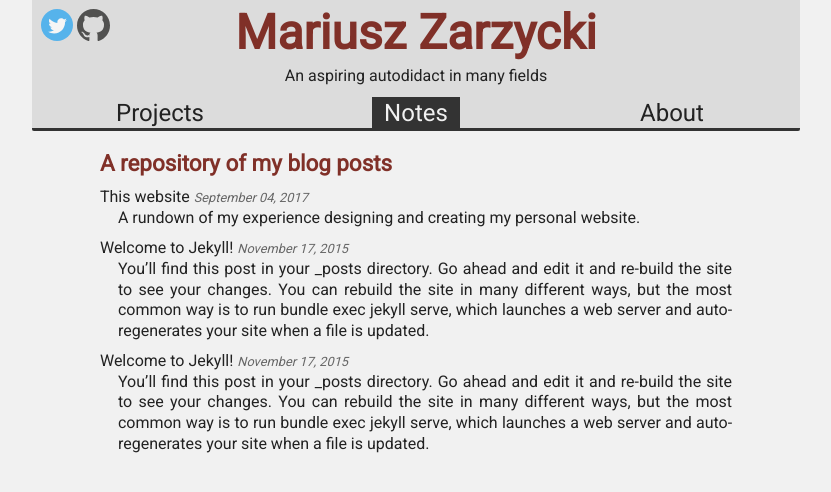
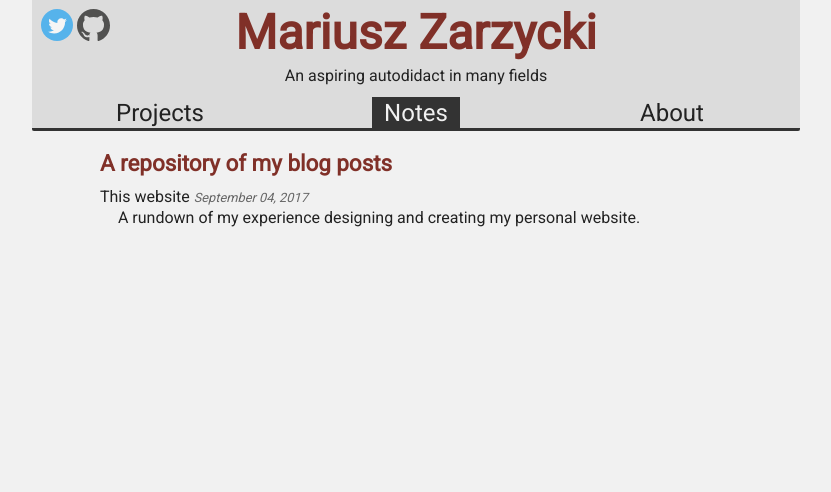
Before and after one commit to vallode/vallode.com, a Jekyll site: the page built from other.html, in a window 1280 px wide. Shown: the top 492 px of the page, without its empty margins (224-1055 px from the left). Built offline with Jekyll 4.4.1, drawn with Linux system fonts in a browser that asks for light colours.

Commit message:
Style adjustments and blog post

```diff
--- a/_posts/2017-09-02-hello.md
+++ b/_posts/2017-09-02-hello.md
@@ -5,3 +5,15 @@
 categories: Projects
 ---
 A rundown of my experience designing and creating my personal website.
+
+**Project**: Personal website
+
+**User story**: I am able to read about Mariusz and his endevours
+
+This website is made to house the rest of my projects and also serve as a blogging platform. I managed to achieve it with [Jekyll](https://jekyllrb.com/) and pure CSS. I wanted to use a style that is befitting for all platforms, which lead me to use a minimalistic column with a simple nav bar that has plenty of room for expansion.
+
+A few issues I ran into was trying to keep a minimalistic design but also ensure I display my best abilities in this website as it will be the first thing people see of my design. The website is responsive and sleek, I think that demonstrates my ability to balance form and function.
+
+I had a few friends take a look to provide feedback and tweaked the site accordingly, apart from that the entire thing took around 6 hours. Mostly learning how to use and encorporate Jekyll into the design.
+
+Next up: More projects!
--- a/_posts/2017-09-02-test.md
+++ /dev/null
@@ -1,9 +0,0 @@
----
-layout: post
-title:  "Welcome to Jekyll!"
-date:   2015-11-17 16:16:01 -0600
-categories: jekyll update
----
-You’ll find this post in your `_posts` directory. Go ahead and edit it and re-build the site to see your changes. You can rebuild the site in many different ways, but the most common way is to run `bundle exec jekyll serve`, which launches a web server and auto-regenerates your site when a file is updated.
-
-To add new posts, simply add a file in the `_posts` directory that follows the convention `YYYY-MM-DD-name-of-post.ext` and includes the necessary front matter. Take a look at the source for this post to get an idea about how it works.
--- a/_posts/2017-09-02-two.md
+++ /dev/null
@@ -1,9 +0,0 @@
----
-layout: post
-title:  "Welcome to Jekyll!"
-date:   2015-11-17 16:16:01 -0600
-categories: jekyll update
----
-You’ll find this post in your `_posts` directory. Go ahead and edit it and re-build the site to see your changes. You can rebuild the site in many different ways, but the most common way is to run `bundle exec jekyll serve`, which launches a web server and auto-regenerates your site when a file is updated.
-
-To add new posts, simply add a file in the `_posts` directory that follows the convention `YYYY-MM-DD-name-of-post.ext` and includes the necessary front matter. Take a look at the source for this post to get an idea about how it works.
--- a/css/style.css
+++ b/css/style.css
@@ -82,11 +82,11 @@
     width: 87%;
     margin: auto;
     height: 100%;
+    text-align: justify;
 }
 .content p {
     padding: 2vh;
     padding-bottom: 0;
-    text-align: left;
 }
 .content h2 {
     float: left;
@@ -126,14 +126,17 @@
     list-style: none;
     float: left;
 }
-.content a {
-    float: left;
+.postTitle {
+    float:left;
 }
 .content p {
     float:left;
 }
 .blog {
     padding: 2vh;
+}
+p a {
+    color: #1275CE;
 }
 .post {
     display: block;
--- a/other.html
+++ b/other.html
@@ -7,7 +7,7 @@
   <ul>
     {% for post in site.posts %}
       <li class='post'>
-        <a href="{{ post.url }}">{{ post.title }} <span class='date'>{{ post.date | date: '%B %d, %Y' }}</span></a>
+        <a class='postTitle' href="{{ post.url }}">{{ post.title }} <span class='date'>{{ post.date | date: '%B %d, %Y' }}</span></a>
         <br>
         {{ post.excerpt }}
       </li>
```
Also changed, not shown: 5 other files.
